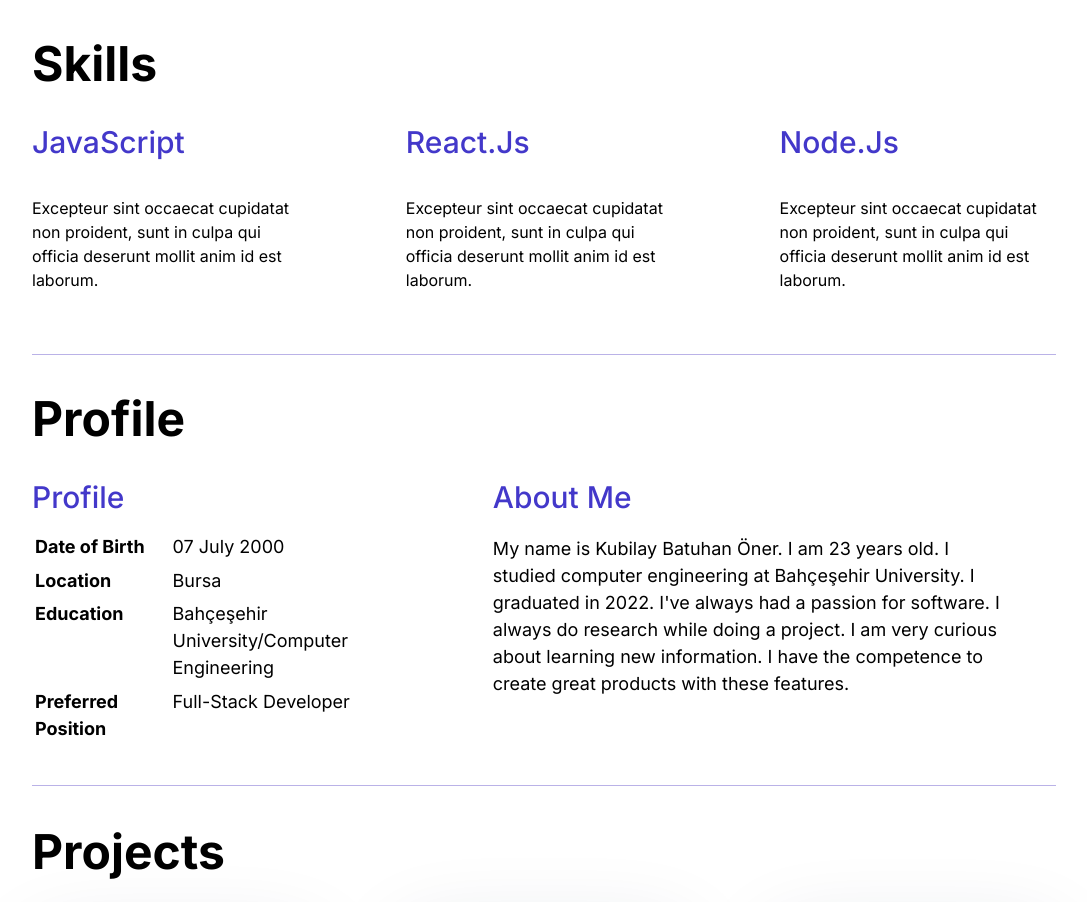
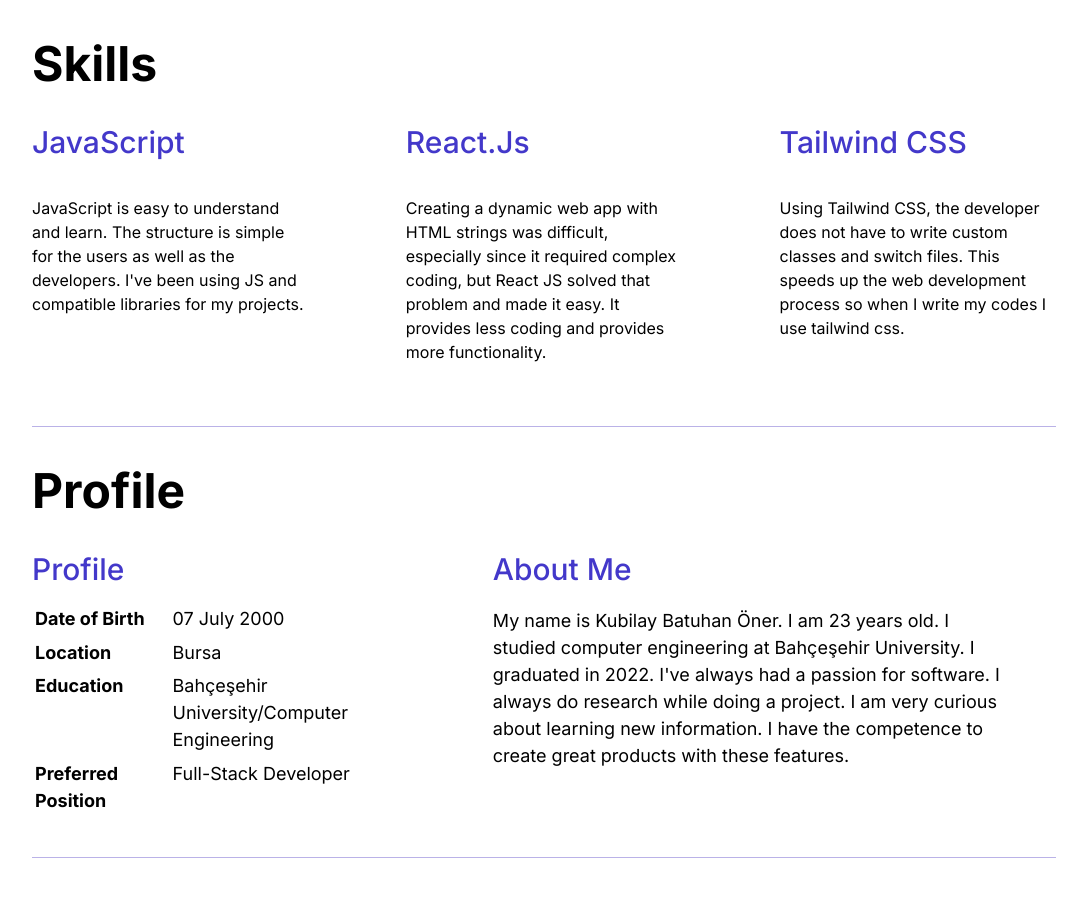
Before and after one commit to KubiBatuOner/portfolyo, a React (Create React App) app: page / in a window 1280 px wide. Shown: the part 940-1842 px from the top of the page, without its empty margins (96-1183 px from the left). Built offline with nearby package versions, Linux system fonts and the light colour scheme.

Commit message:
Skills kısmına açıklamalar eklendi

```diff
--- a/src/components/Skills.js
+++ b/src/components/Skills.js
@@ -13,8 +13,9 @@ export default function Skills() {
             JavaScript
           </h4>
           <p className="font-normal text-[1rem] leading-[150%] lg:text-[1.2rem] lg:leading-[1.5rem] lg:text-center">
-            Excepteur sint occaecat cupidatat non proident, sunt in culpa qui
-            officia deserunt mollit anim id est laborum.
+            JavaScript is easy to understand and learn. The structure is simple
+            for the users as well as the developers. I've been using JS and
+            compatible libraries for my projects.
           </p>
         </div>
         <div className="flex flex-col w-[27%] gap-y-[5vh] lg:w-[85%] lg:items-center sm:gap-y-[2vh]">
@@ -22,17 +23,20 @@ export default function Skills() {
             React.Js
           </h4>
           <p className="font-normal text-[1rem] leading-[150%] lg:text-[1.2rem] lg:leading-[1.5rem] lg:text-center">
-            Excepteur sint occaecat cupidatat non proident, sunt in culpa qui
-            officia deserunt mollit anim id est laborum.
+            Creating a dynamic web app with HTML strings was difficult,
+            especially since it required complex coding, but React JS solved
+            that problem and made it easy. It provides less coding and provides
+            more functionality.
           </p>
         </div>
         <div className="flex flex-col w-[27%] gap-y-[5vh] lg:w-[85%] lg:items-center sm:gap-y-[2vh]">
           <h4 className="text-[30px] font-medium leading-7 text-[#4338ca]">
-            Node.Js
+            Tailwind CSS
           </h4>
           <p className="font-normal text-[1rem] leading-[150%] lg:text-[1.2rem] lg:leading-[1.5rem] lg:text-center">
-            Excepteur sint occaecat cupidatat non proident, sunt in culpa qui
-            officia deserunt mollit anim id est laborum.
+            Using Tailwind CSS, the developer does not have to write custom
+            classes and switch files. This speeds up the web development process
+            so when I write my codes I use tailwind css.
           </p>
         </div>
       </div>
```
